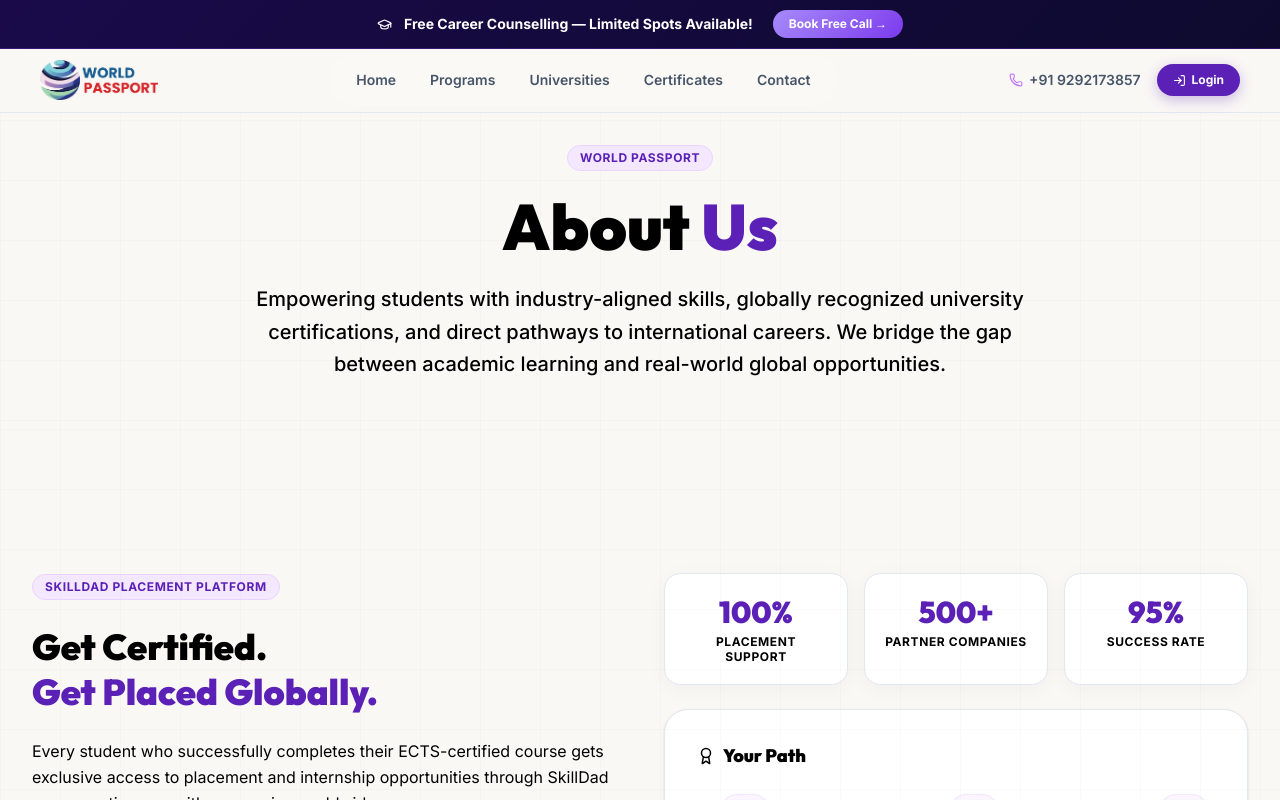
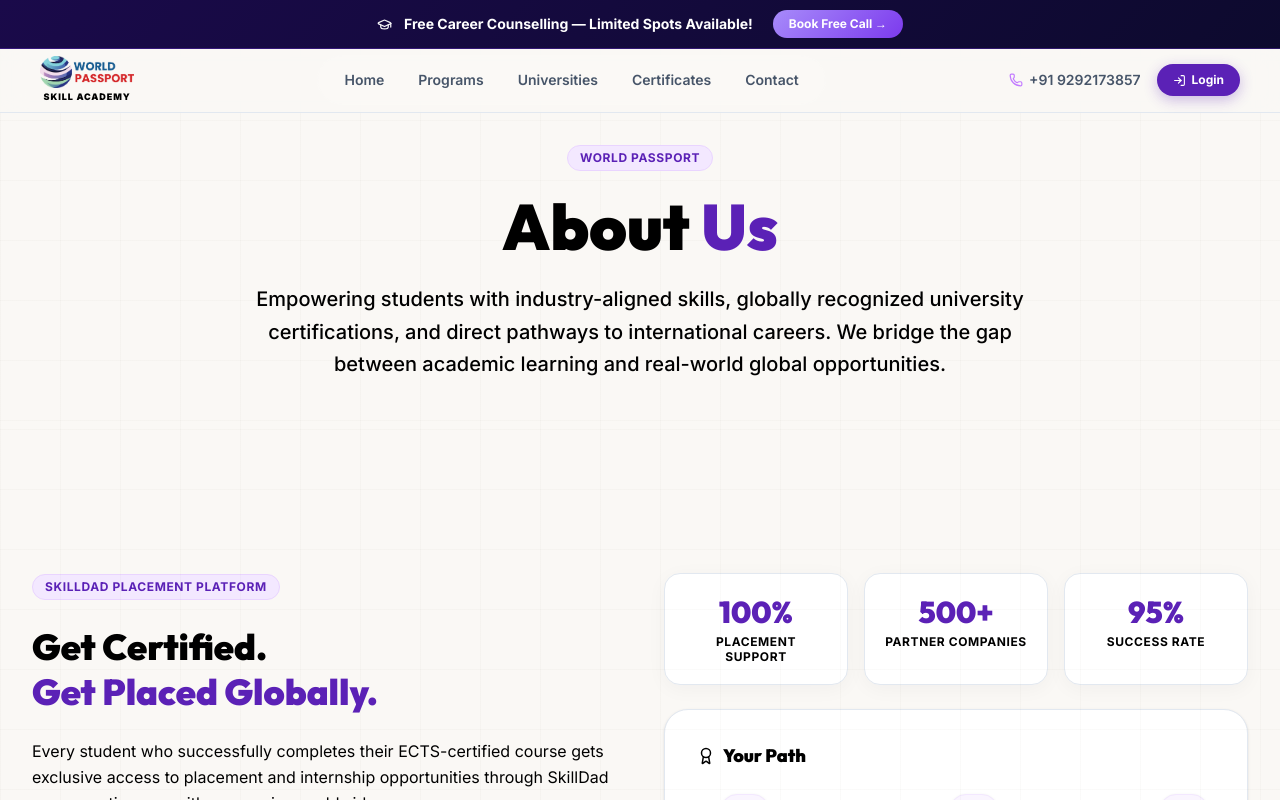
Before and after one commit to prohostix12/wp-skills, a Next.js app: page /about in a window 1280 px wide. Shown: the top 800 px of the page. Built offline with nearby package versions, Linux system fonts and the light colour scheme.

Commit message:
feat: add small 'Skill Academy' text below logo in navbar

```diff
--- a/src/components/skills/StickyBar.tsx
+++ b/src/components/skills/StickyBar.tsx
@@ -68,8 +68,11 @@
       <header className="fixed top-12 left-0 right-0 z-50 bg-[#060418]/85 backdrop-blur-md border-b border-white/5">
         <div className="max-w-7xl mx-auto px-4 sm:px-6 lg:px-10 flex items-center justify-between h-16 gap-4">
           {/* Logo */}
-          <Link href="/" className="flex items-center gap-2.5 flex-shrink-0">
-            <img src="/logo.png" alt="World Passport Logo" className="h-9 sm:h-10 w-auto object-contain" />
+          <Link href="/" className="flex flex-col items-center flex-shrink-0 select-none">
+            <img src="/logo.png" alt="World Passport Logo" className="h-7 sm:h-8 w-auto object-contain" />
+            <span className="text-[8px] sm:text-[9px] font-black text-black tracking-widest uppercase mt-0.5">
+              Skill Academy
+            </span>
           </Link>
 
           {/* Desktop Nav */}
```
